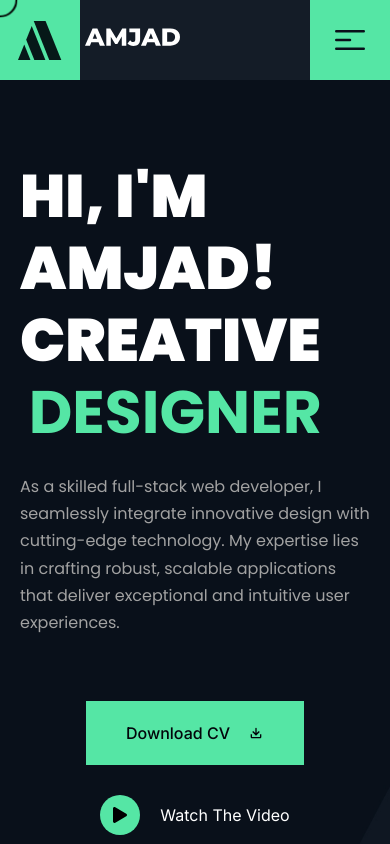
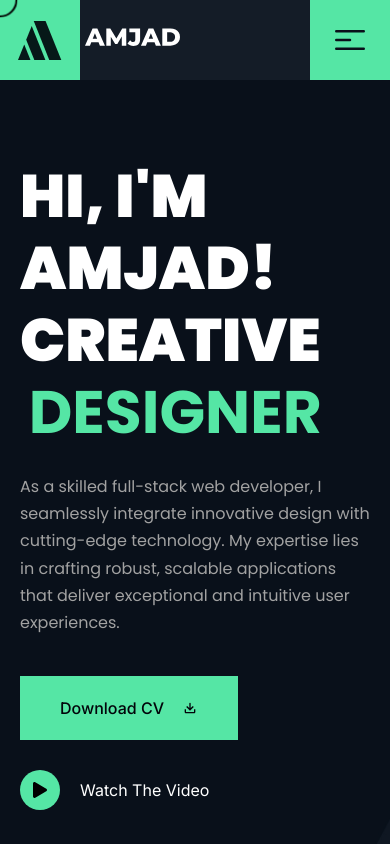
Before and after one commit to amjad-awan/portfolio, a Next.js app: page / in a window 390 px wide. Shown: the top 844 px of the page. Built offline with nearby package versions, Linux system fonts and the light colour scheme.

Commit message:
marquee tag fixed

```diff
--- a/src/components/Hero/Hero.tsx
+++ b/src/components/Hero/Hero.tsx
@@ -19,7 +19,7 @@ const Hero = () => {
 
   return (
     <div
-      className={` ${styles["banner"]}  gap-[20px] px-[20px] lg:px-[75px] pt-[160px] grid w-[100%] grid:sm-col-1 grid-cols-3`}
+      className={` ${styles["banner"]}  gap-[80px] md:gap-[20px] px-[20px] lg:px-[75px] pt-[160px] grid w-[100%] grid:sm-col-1 grid-cols-3`}
     >
       <div className="col-span-3  md:col-span-2">
         <h1 className="uppercase text-[var(--color-white)] font-[700] text-[60px] leading-[1.2] font-primary">
@@ -32,17 +32,17 @@ const Hero = () => {
           </span>
         </h1>
 
-        <p className="mb-[65px] mt-[25px] font-primary text-[var(--body-color)] leading-[1.7] text-[16px] font-[400]">
+        <p className="mb-[40px]  md:mb-[65px] mt-[25px] font-primary text-[var(--body-color)] leading-[1.7] text-[16px] font-[400]">
           As a skilled full-stack web developer, I seamlessly integrate
           innovative design with cutting-edge technology. My expertise lies in
           crafting robust, scalable applications that deliver exceptional and
           intuitive user experiences.
         </p>
 
-        <div className=" flex-col flex md:flex-row  items-center md:max-w-fit gap-[30px] ">
+        <div className=" flex-col flex md:flex-row  mg:items-center md:max-w-fit gap-[30px] ">
           <CvButton />
 
-          <div className=" cursor-pointer flex justify-center items-center  gap-[20px] ">
+          <div className=" cursor-pointer flex md:justify-center items-center  gap-[20px] ">
             <div className=" cursor-pointer flex justify-center items-center bg-[var(--color-primary)] w-[40px] h-[40px] rounded-full ">
               <FaPlay />
             </div>
--- a/src/components/common/NavBar/NavBar.tsx
+++ b/src/components/common/NavBar/NavBar.tsx
@@ -15,7 +15,7 @@ const NavBar = () => {
   const handleDrawerToggle = () => setShowDrawer((prev) => !prev);
   return (
     <>
-      <div className="navbar fixed z-[7777] top-0 right-0 left-0  max-w-[1200px]  mx-auto h-[80px] bg-[var(--black3)] flex justify-between items-center">
+      <div className="navbar fixed z-[7777] top-0 right-0 left-0  max-w-[1200px] w-[100%]  mx-auto h-[80px] bg-[var(--black3)] flex justify-between items-center">
         <div className="logo w-[180px] h-[110px] ">
           <Image
             src={logo}
@@ -104,11 +104,11 @@ const NavBar = () => {
         <div
           className={`${
             showDrawer ? "-z-[999999] " : " inset-0 "
-          } fixed transition-all duration-300 ease-in-out  bg-black opacity-50`}
+          } fixed transition-all duration-500 ease-in-out  bg-black opacity-50`}
         />
 
         <div
-          className={` transition-all duration-1000 ease-in-out ${
+          className={` transition-all duration-500 ease-in-out ${
             showDrawer ? "right-[-100%]" : "right-[0%]"
           } z-[99] h-[100%] fixed  bg-[var(--bg-color)] w-[90%]  md:w-[400px] shadow-lg  `}
           onClick={(e) => e.stopPropagation()}
```
